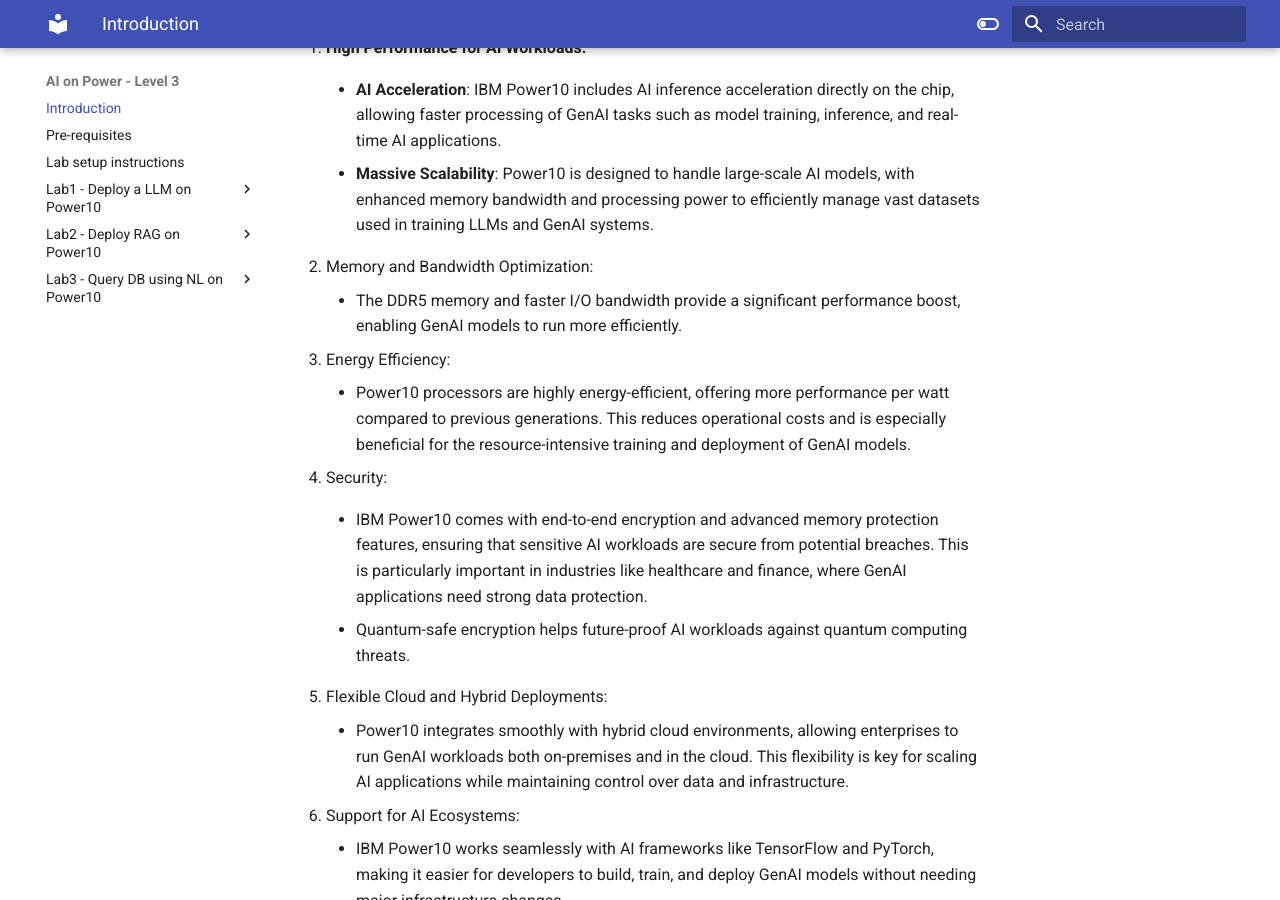
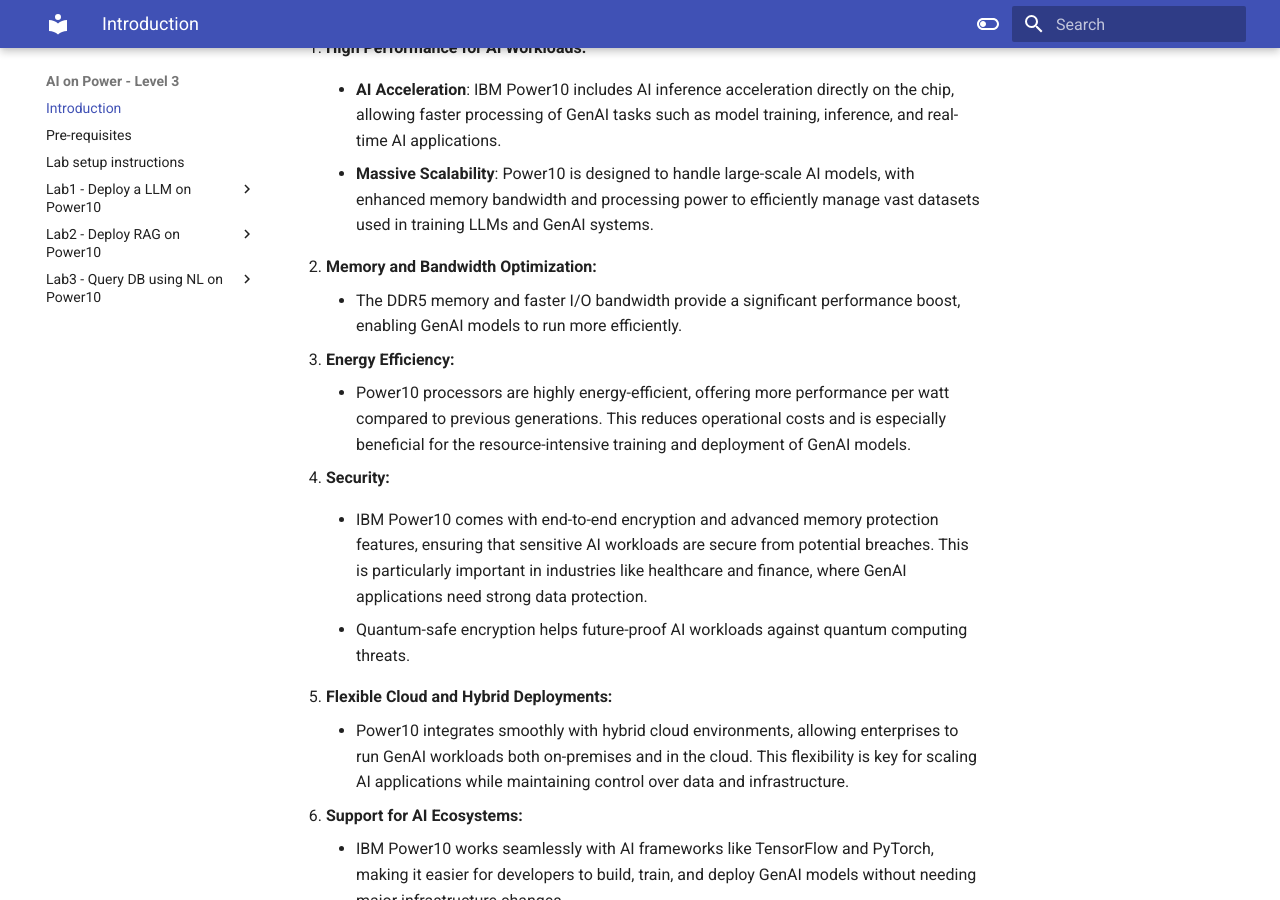
Before and after one commit to IBM/AI-on-Power-Level3, an MkDocs documentation site: the page built from docs/index.md, in a window 1280 px wide and 900 px high, scrolled down 1928 px. Built offline with MkDocs 1.6.1 and Material for MkDocs 9.7.7, drawn with Linux system fonts in a browser that asks for light colours.

```diff
--- a/docs/index.md
+++ b/docs/index.md
@@ -54,25 +54,25 @@ IBM Power10 offers several advantages for Generative AI (GenAI) use cases, provi
 
     * **Massive Scalability**: Power10 is designed to handle large-scale AI models, with enhanced memory bandwidth and processing power to efficiently manage vast datasets used in training LLMs and GenAI systems.
 
-2. Memory and Bandwidth Optimization:
+2. **Memory and Bandwidth Optimization:**
 
     * The DDR5 memory and faster I/O bandwidth provide a significant performance boost, enabling GenAI models to run more efficiently.
 
-3. Energy Efficiency:
+3. **Energy Efficiency:**
 
     * Power10 processors are highly energy-efficient, offering more performance per watt compared to previous generations. This reduces operational costs and is especially beneficial for the resource-intensive training and deployment of GenAI models.
 
-4. Security:
+4. **Security:**
 
     * IBM Power10 comes with end-to-end encryption and advanced memory protection features, ensuring that sensitive AI workloads are secure from potential breaches. This is particularly important in industries like healthcare and finance, where GenAI applications need strong data protection.
 
     * Quantum-safe encryption helps future-proof AI workloads against quantum computing threats.
 
-5. Flexible Cloud and Hybrid Deployments:
+5. **Flexible Cloud and Hybrid Deployments:**
 
     * Power10 integrates smoothly with hybrid cloud environments, allowing enterprises to run GenAI workloads both on-premises and in the cloud. This flexibility is key for scaling AI applications while maintaining control over data and infrastructure.
 
-6. Support for AI Ecosystems:
+6. **Support for AI Ecosystems:**
 
     * IBM Power10 works seamlessly with AI frameworks like TensorFlow and PyTorch, making it easier for developers to build, train, and deploy GenAI models without needing major infrastructure changes.
     * Support for OpenShift and Kubernetes enhances containerization, allowing efficient orchestration of AI workloads.
```
